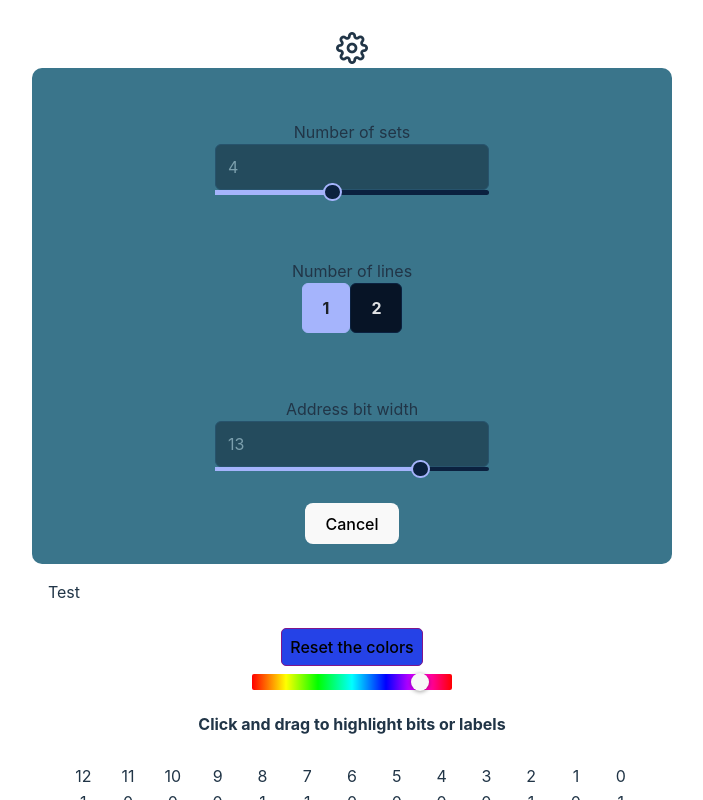
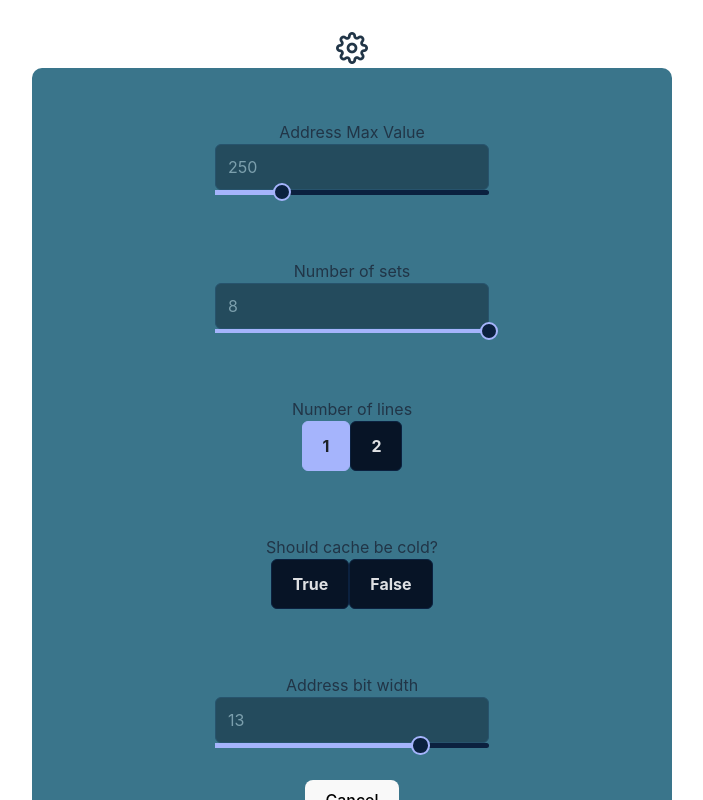
Before and after one commit to MahmoodSeoud/cache-hit-miss, a React (Vite) app: page / in a window 1280 px wide. Both pictures are taken after a click on the icon 640 px from the left and 48 px from the top of the page. Shown: the top 800 px of the page, without its empty margins (288-991 px from the left). Built offline with nearby package versions, Linux system fonts and the light colour scheme.

Commit message:
more settings

```diff
--- a/src/App.tsx
+++ b/src/App.tsx
@@ -1,4 +1,4 @@
-import { useEffect, useRef, useState } from 'react'
+import { SetStateAction, useEffect, useRef, useState } from 'react'
 import { CACHE_TABLE_ENTRY, InputFields } from './components/Cache_input_table/Cache_input_table'
 import './App.css'
 import './components/Cache_input_table/Cache_input_table.css'
@@ -101,52 +101,6 @@ export function createRandomNumber(a: number, b: number): number {
   return Math.floor(Math.random() * (b - a)) + a;
 }
 
-
-function createTableEntry(entry: CACHE_TABLE_ENTRY, address: number, tag_bits: string): CACHE_TABLE_ENTRY {
-  let valid: Bit = Math.round(Math.random()) as Bit;
-  let tag: number = createRandomNumberWith(tag_bits.length);
-  const addressBitWidth = createRandomNumber(10, 14);
-  const NewAddress = createRandomNumberWith(addressBitWidth);
-  let block: string = `Mem[${NewAddress} - ${NewAddress + 7}]`;
-
-
-  let newEntry: CACHE_TABLE_ENTRY;
-  newEntry = {
-    ...entry,
-    valid: valid,
-    tag: tag,
-    block: block
-  };
-
-  return newEntry;
-}
-
-function createTableEntries
-  (numOfRows: number,
-    numOfCols: number,
-    cacheEntry: CACHE_TABLE_ENTRY,
-    address: number,
-    tag_bits: string
-  ): CACHE_TABLE_ENTRY[][] {
-
-  let entries: CACHE_TABLE_ENTRY[][] = [];
-
-  for (let i = 0; i < numOfRows; i++) {
-    const array: CACHE_TABLE_ENTRY[] = [];
-    for (let j = 0; j < numOfCols; j++) {
-      let entry = createTableEntry(cacheEntry, address, tag_bits);
-      array.push(entry);
-    }
-    entries.push(array);
-  }
-
-
-  return entries.sort((a, b) => a[0].tag - b[0].tag);
-}
-
-
-
-
 interface LogEntry {
   address: number;
   hit: boolean;
@@ -158,7 +112,7 @@ const logOfEntries: LogEntry[] = [];
 
 function App() {
   const [addressBitWidth, setAddressBitWidth] = useState<number>(createRandomNumber(10, 14));
-  const [address, setAddress] = useState<number>(createRandomNumberWith(addressBitWidth));
+  const [address, setAddress] = useState<number>(createRandomNumber(0, 256));
 
   const [indexAllocBits, setIndexAllocBits] = useState<number>(createRandomNumber(2, 4));
   const [offsetAllocBits, setOffsetsetAllocBits] = useState(createRandomNumber(1, 4));
@@ -168,7 +122,7 @@ function App() {
   const [numLines, setNumLines] = useState<number>(2 ** createRandomNumber(0, 1));
   const [lineIndex, setLineIndex] = useState<number>(Math.floor(Math.random() * numLines));
 
-  const [addressInBits, setAddressInBits] = useState<string[]>([...address.toString(2)]);
+  const [addressInBits, setAddressInBits] = useState<string[]>([...address.toString(2).padStart(addressBitWidth, '0')]);
   const deepCopy = JSON.parse(JSON.stringify(addressInBits));
 
   const [offSet_bits, setOffset_bits] = useState<string>(deepCopy.splice(-offsetAllocBits).join(''));
@@ -179,9 +133,62 @@ function App() {
   const [color, setColor] = useState<string>("#" + createRandomNumberWith(4 * 6).toString(16));
   const toast = useRef<Toast>(null);
 
+  const [cacheShouldBeCold, setCacheShouldBeCold] = useState<boolean>(true);
 
-  const coldCache = createTableEntries(numSets, numLines, { tag: 0, block: '', valid: 0 }, address, tag_bits)
+  const coldCache = createTableEntries(numSets, numLines, { tag: 0, block: '', valid: 0 }, tag_bits)
   const [cacheEntries, setCacheEntries] = useState<CACHE_TABLE_ENTRY[][]>(coldCache);
+
+
+  function createTableEntry(entry: CACHE_TABLE_ENTRY, tag_bits: string): CACHE_TABLE_ENTRY {
+
+    let newEntry: CACHE_TABLE_ENTRY;
+    let valid: Bit = Math.round(Math.random()) as Bit;
+    let tag: number = createRandomNumberWith(tag_bits.length);
+    const addressBitWidth = createRandomNumber(10, 14);
+    const NewAddress = createRandomNumberWith(addressBitWidth);
+    let block: string = `Mem[${NewAddress} - ${NewAddress + 7}]`;
+    if (!cacheShouldBeCold) {
+
+      newEntry = {
+        ...entry,
+        valid: valid,
+        tag: tag,
+        block: block
+      };
+    } else {
+      newEntry = {
+        ...entry,
+        valid: 0,
+        tag: 0,
+        block: ''
+      };
+    }
+
+    return newEntry;
+  }
+
+  function createTableEntries
+    (numOfRows: number,
+      numOfCols: number,
+      cacheEntry: CACHE_TABLE_ENTRY,
+      tag_bits: string
+    ): CACHE_TABLE_ENTRY[][] {
+
+    let entries: CACHE_TABLE_ENTRY[][] = [];
+
+    for (let i = 0; i < numOfRows; i++) {
+      const array: CACHE_TABLE_ENTRY[] = [];
+      for (let j = 0; j < numOfCols; j++) {
+        let entry = createTableEntry(cacheEntry, tag_bits);
+        array.push(entry);
+      }
+      entries.push(array);
+    }
+
+
+    return entries.sort((a, b) => a[0].tag - b[0].tag);
+  }
+
 
 
   /**
@@ -227,18 +234,18 @@ function App() {
 
 
   useEffect(() => {
-    const cache = createTableEntries(numSets, numLines, { tag: 0, block: '', valid: 0 }, address, tag_bits)
+    const cache = createTableEntries(numSets, numLines, { tag: 0, block: '', valid: 0 }, tag_bits)
     setCacheEntries(cache);
   }, [numSets, numLines, address, tag_bits])
 
   useEffect(() => {
 
-    const newAddress = createRandomNumberWith(addressBitWidth);
+    const newAddress = createRandomNumber(0, 256);
 
     const newIndexAllocBits = createRandomNumber(2, 4);
     const newOffsetAllocBits = createRandomNumber(1, 4);
-    const newTagAllocBits = (addressBitWidth  - newIndexAllocBits - newOffsetAllocBits);
-    const newAddressInBits = [...newAddress.toString(2)];
+    const newTagAllocBits = (addressBitWidth - newIndexAllocBits - newOffsetAllocBits);
+    const newAddressInBits = [...newAddress.toString(2).padStart(addressBitWidth, '0')];
 
     const newDeepCopy = JSON.parse(JSON.stringify(newAddressInBits));
     const newOffSet_bits: string = newDeepCopy.splice(-newOffsetAllocBits).join('');
@@ -373,7 +380,6 @@ function App() {
   }
 
   function isCacheHit(): boolean {
-    debugger
     if (cacheEntries[parseInt(index_bits, 2)][lineIndex].valid === 1 &&
       cacheEntries[parseInt(index_bits, 2)][lineIndex].tag === parseInt(tag_bits, 2)) {
       return true
@@ -483,6 +489,8 @@ function App() {
     <>
 
       <Settings
+        maxAddress={address}
+        setAddress={setAddress}
         assignmentType={''}
         addressBitWidth={addressBitWidth}
         setAddressBitWidth={setAddressBitWidth}
@@ -490,7 +498,9 @@ function App() {
         setNumSets={setNumSets}
         numLines={numLines}
         setNumLines={setNumLines}
-      />
+        cacheShouldBeCold={cacheShouldBeCold}
+        setCacheShouldBeCold={setCacheShouldBeCold}
+        />
 
 
       <Toast ref={toast} />
--- a/src/components/Settings/Settings.tsx
+++ b/src/components/Settings/Settings.tsx
@@ -8,6 +8,8 @@ import 'primeicons/primeicons.css';
 
 
 interface SettingsProps {
+    maxAddress: number;
+    setAddress: React.Dispatch<SetStateAction<number>>;
     assignmentType: string;
     addressBitWidth: number;
     setAddressBitWidth: React.Dispatch<SetStateAction<number>>;
@@ -15,11 +17,15 @@ interface SettingsProps {
     setNumSets: React.Dispatch<SetStateAction<number>>;
     numLines: number;
     setNumLines: React.Dispatch<SetStateAction<number>>;
+    cacheShouldBeCold: boolean;
+    setCacheShouldBeCold: React.Dispatch<SetStateAction<boolean>>;
+
 }
 
 export default function Settings(props: SettingsProps) {
     const [showSettings, setShowSettings] = useState<boolean>(false);
     const lineOptions: string[] = ['1', '2'];
+    const cacheShouldBeCold: string[] = ['True', 'False'];
 
     return (
         <>
@@ -36,12 +42,31 @@ export default function Settings(props: SettingsProps) {
 
                     <form method="dialog">
                         <div className="card flex justify-content-center">
+                            <label htmlFor="AddressValue">Address Max Value</label>
+                            <div>
+                                <InputNumber
+                                    value={props.maxAddress}
+                                    disabled
+                                />
+                                <Slider
+                                    value={props.maxAddress}
+                                    onChange={(e: SliderChangeEvent) => props.setAddress(e.value as number)}
+                                    max={1024}
+                                    min={1}
+                                    className="w-14rem"
+                                    step={1}
+
+                                />
+                            </div>
+                        </div>
+                        <div className="card flex justify-content-center">
                             <label htmlFor="numSets">Number of sets</label>
                             <div>
                                 <InputNumber
+                                    value={props.numSets}
+                                    disabled
+                                />
 
-                                    value={props.numSets}
-                                    disabled />
                                 <Slider
                                     value={props.numSets}
                                     onChange={(e: SliderChangeEvent) => props.setNumSets(e.value as number)}
@@ -58,8 +83,20 @@ export default function Settings(props: SettingsProps) {
                             <label htmlFor="numLines">Number of lines</label>
                             <div>
                                 <SelectButton value={props.numLines.toString()}
-                                 onChange={(e: SelectButtonChangeEvent) => props.setNumLines(e.value)}
-                                 options={lineOptions} />
+                                    onChange={(e: SelectButtonChangeEvent) => props.setNumLines(e.value)}
+                                    options={lineOptions}
+                                />
+
+                            </div>
+                        </div>
+
+                        <div className="card flex justify-content-center">
+                            <label htmlFor="numLines">Should cache be cold?</label>
+                            <div>
+                                <SelectButton value={props.cacheShouldBeCold}
+                                    onChange={(e: SelectButtonChangeEvent) => props.setCacheShouldBeCold(e.value)}
+                                    options={cacheShouldBeCold}
+                                />
 
                             </div>
                         </div>
```
